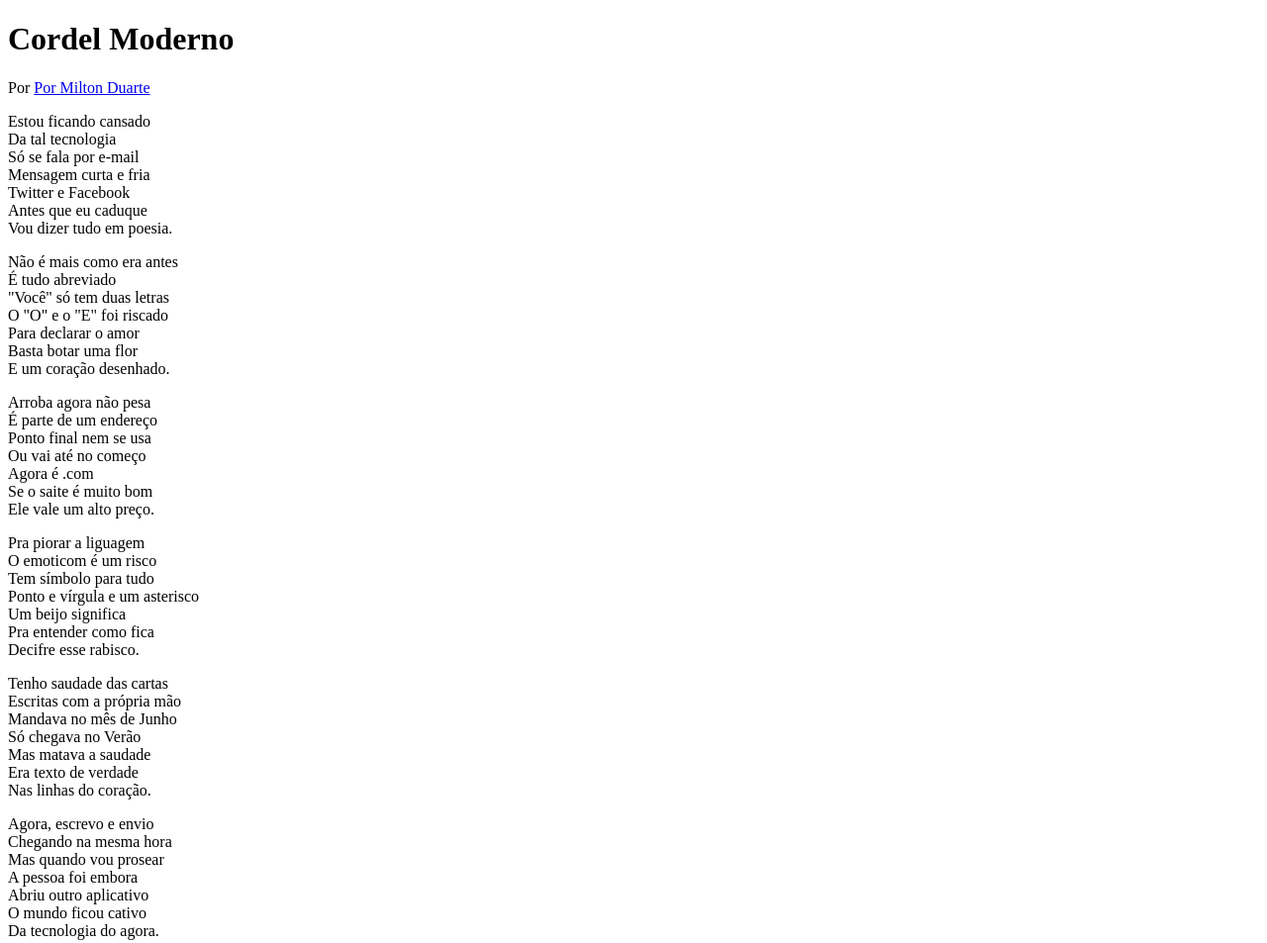
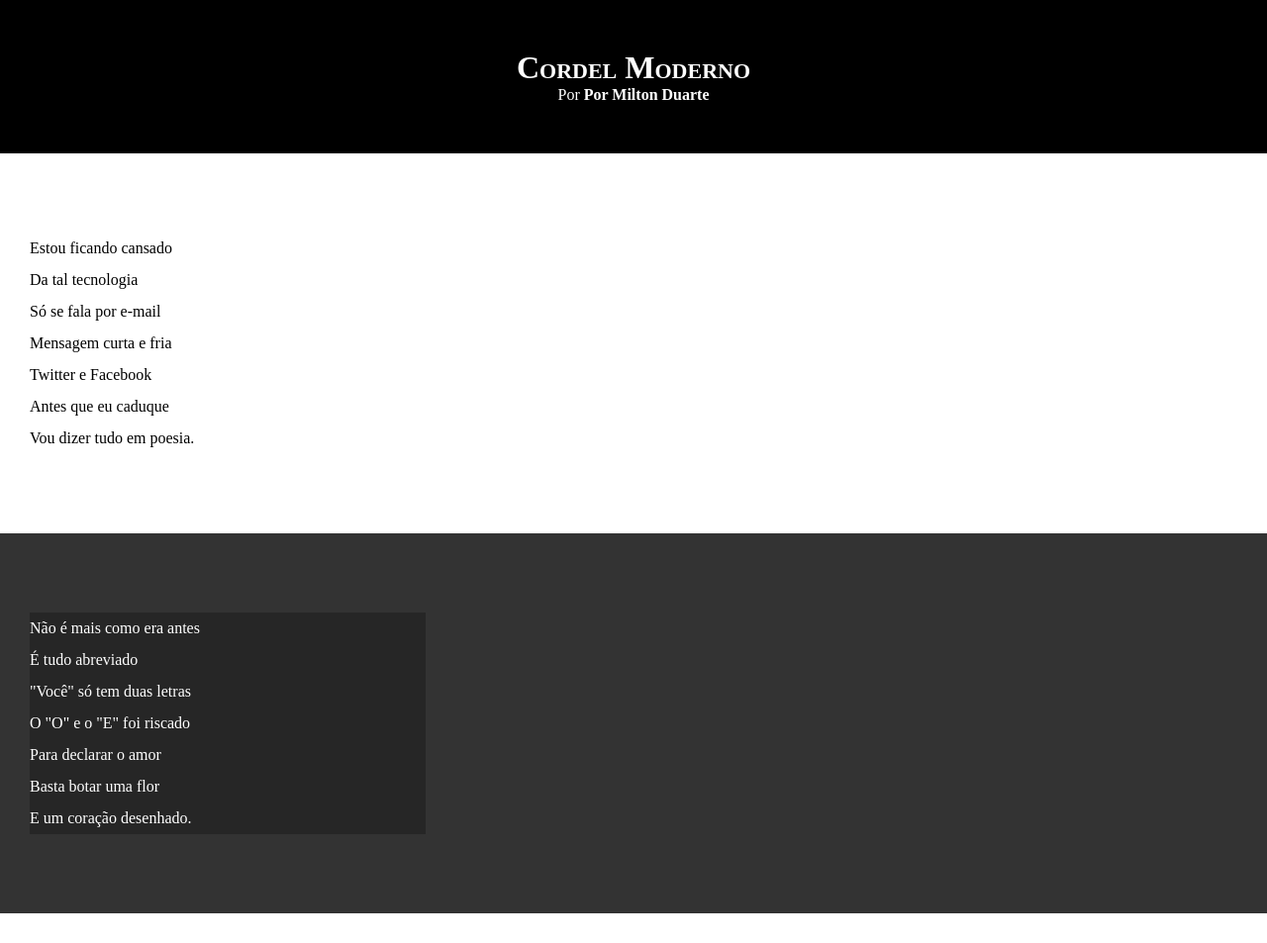
Before and after one commit to DevRamonRigonato/html-css, a plain HTML site: page desafios/d012/index.html in a window 1280 px wide. Shown: the top 953 px of the page at 99% size. Drawn offline with Linux system fonts and the light colour scheme.

Commit message:
atualizei estilos dos textos e blocos

```diff
--- a/desafios/d012/estilo/style.css
+++ b/desafios/d012/estilo/style.css
@@ -1 +1,65 @@
 @charset "UTF-8";
+
+*{
+    margin: 0px;
+    padding: 0px;
+}
+
+html,body {
+        min-height: 100vh;
+        background-color: darkgray;
+}
+
+header {
+    background-color: black;
+    color: white;
+    text-align: center;
+}
+
+header > h1 {
+    padding-top: 50px;
+    font-variant: small-caps;
+}
+
+header > p {
+    padding-bottom: 50px;
+}
+
+header a, footer a {
+    color: white;
+    text-decoration: none;
+    font-weight: bolder;
+}
+
+header a:hover, footer a:hover {
+    text-decoration: underline;
+}
+
+section {
+    padding-top: 10vh;
+    padding-bottom: 10vh;
+    line-height: 2em;
+    padding-left: 30px;
+}
+
+section.normal {
+    background-color: white;
+    color: black;
+}
+
+section.imagem {
+    background-color: rgb(51, 51, 51);
+    color: white;
+}
+
+section.imagem > p {
+    width: 400px;
+    background-color: rgba(0, 0, 0, 0.253);
+}
+
+footer {
+    background-color: black;
+    color: white;
+    text-align: center;
+    padding: 10px;
+}
--- a/desafios/d012/index.html
+++ b/desafios/d012/index.html
@@ -10,10 +10,10 @@
     <header>
         <h1>Cordel Moderno</h1>
 
-        <p>Por <a href="https://www.recantodasletras.com.br/poesias/3186743">Por Milton Duarte</a></p>
+        <p>Por <a href="https://www.recantodasletras.com.br/poesias/3186743" target="_blank">Por Milton Duarte</a></p>
     </header>
 
-    <section>
+    <section class="normal">
         <p>
             Estou ficando cansado <br>
             Da tal tecnologia <br>
@@ -27,7 +27,7 @@
 
 
 
-    <section>
+    <section class="imagem">
         <p>
             Não é mais como era antes <br>
             É tudo abreviado <br>
@@ -41,7 +41,7 @@
 
 
 
-    <section>
+    <section class="normal">
         <p>
             Arroba agora não pesa <br>
             É parte de um endereço <br>
@@ -65,7 +65,7 @@
 
 
 
-    <section>
+    <section class="imagem">
         <p>
             Tenho saudade das cartas <br>
             Escritas com a própria mão <br>
@@ -79,7 +79,7 @@
 
 
 
-    <section>
+    <section class="normal">
         <p>
             Agora, escrevo e envio <br>
             Chegando na mesma hora <br>
```
